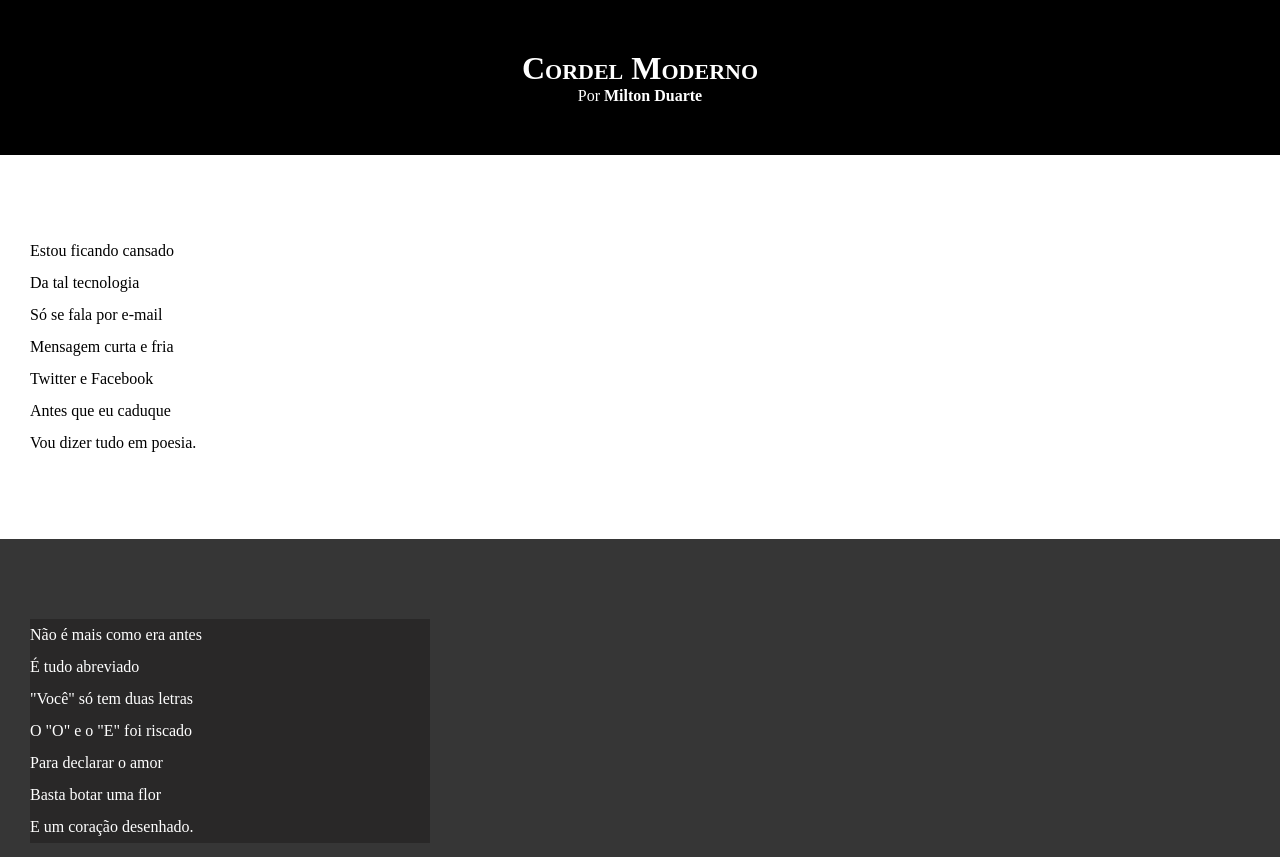
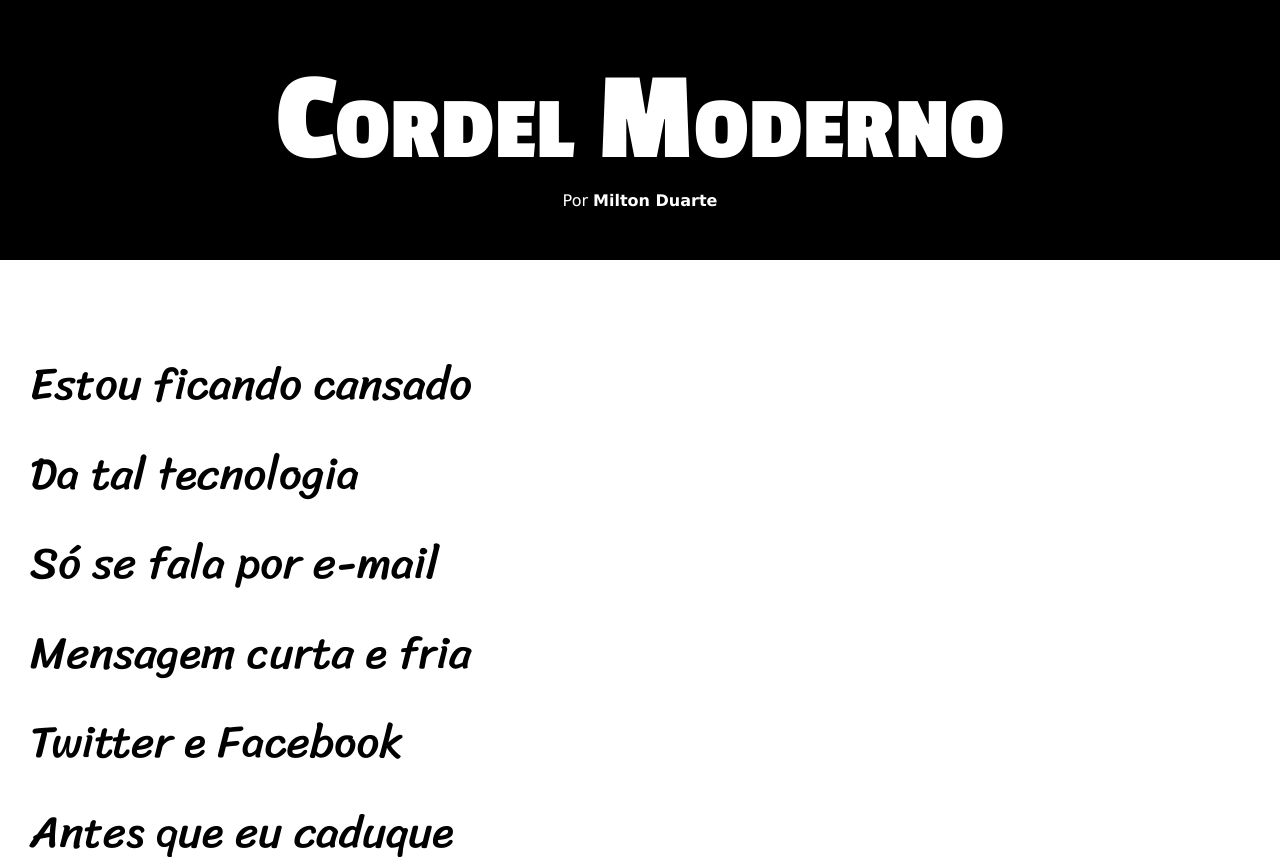
Before and after one commit to ThiagoAurelioSouza/css-html, a plain HTML site: page desafios/d001/index.html in a window 1280 px wide. Shown: the top 857 px of the page. Drawn offline with Linux system fonts and the light colour scheme.

Commit message:
atualizei novamente os estilos do desafio

```diff
--- a/desafios/d001/estilo/style.css
+++ b/desafios/d001/estilo/style.css
@@ -1,13 +1,25 @@
 @charset "UTF-8";
+
+@import url('https://fonts.googleapis.com/css2?family=Passion+One:wght@400;700;900&family=Sriracha&display=swap');
+
+@import url('https://fonts.googleapis.com/css2?family=Sriracha&display=swap');
+
+:root {
+    --fonte1: Verdana, Geneva, Tahoma, Sans-serif;
+    --fonte2: 'Passion One', cursive;
+    --fonte3: 'Sriracha', cursive;
+}
 
 * {
     margin: 0px;
     padding: 0px;
+    font-size: 1em;
 }
 
 html, body {
     min-height: 100vh;
     background-color: darkgray;
+    font-family: var(--fonte1);
 }
 
 header {
@@ -18,6 +30,8 @@ header {
 header > h1 {
     padding-top: 50px;
     font-variant: small-caps;
+    font-family: var(--fonte2);
+    font-size: 10vw;
 }
 header > p {
     padding-bottom: 50px;
@@ -35,6 +49,8 @@ section {
     padding-bottom: 10vh;
     line-height: 2em;
     padding-left: 30px;
+    font-family: var(--fonte3);
+    font-size: 3.5vw;
 }
 section.normal{
     background-color: white;
@@ -45,7 +61,8 @@ section.imagem {
     color: white;
 }
 section.imagem > p {
-    width: 400px;
+    display: inline-block;
+    padding: 5px;
     background-color: rgb(41, 40, 40);
 }
 footer {
```
